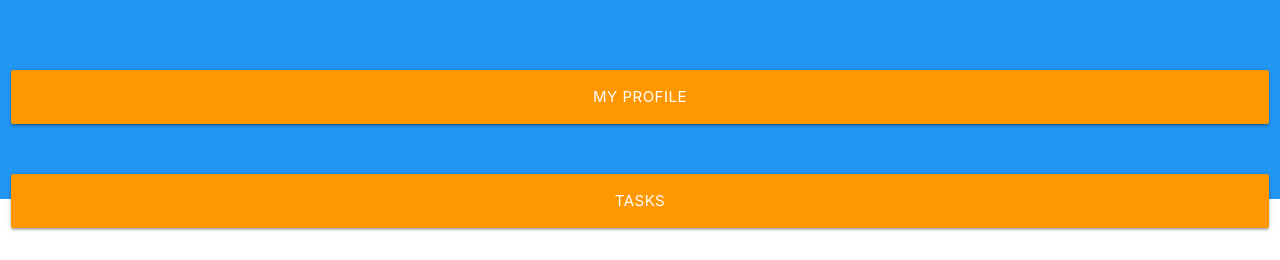
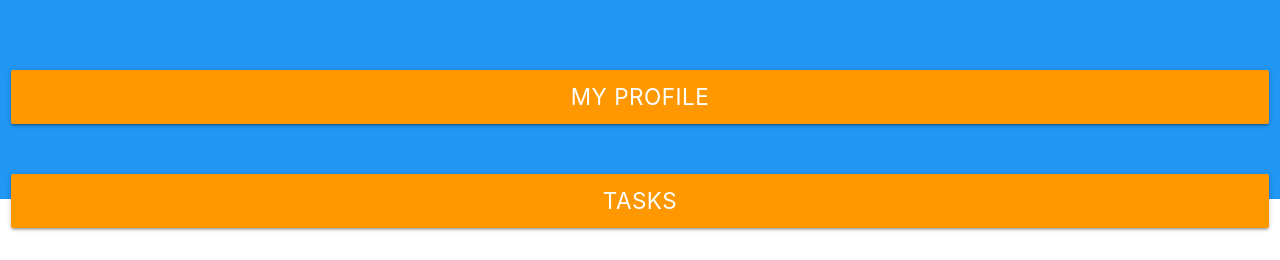
Before and after one commit to shenba2014/2019_EPAM_FinTech_Hackathon_Alpha, a React (Create React App) app in the folder frontend/finpass/: page / in a window 1280 px wide. Shown: the part 601-861 px from the top of the page. Built offline with nearby package versions, Linux system fonts and the light colour scheme.

Commit message:
update botton font size

```diff
--- a/frontend/finpass/src/App.css
+++ b/frontend/finpass/src/App.css
@@ -3,3 +3,7 @@
   height: 100vh;
   width: 100vw;
 }
+
+.btn-large {
+  font-size: 1.5em;
+}
```
